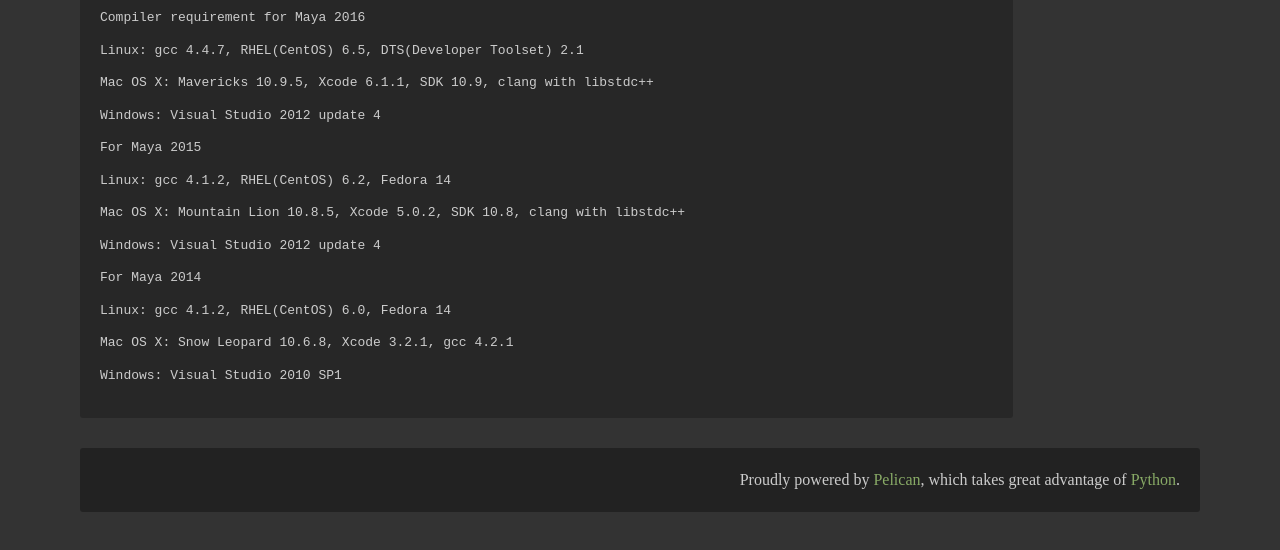
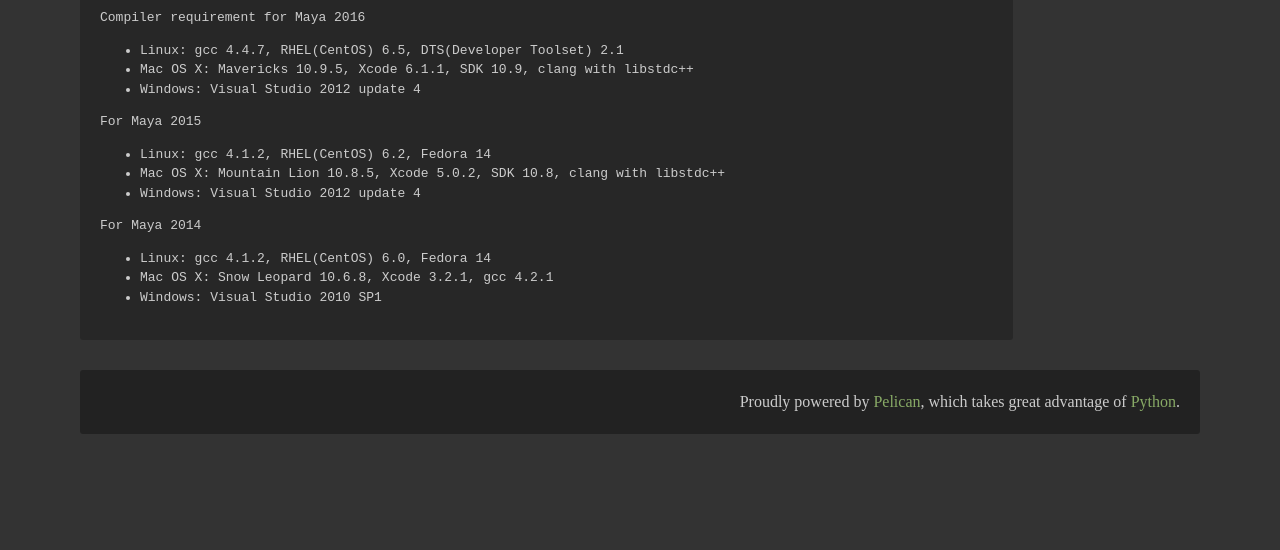
Before and after one commit to HtwoO/HtwoO.github.io, a plain HTML site: page maya-compiler-requirement.html in a window 1280 px wide. Shown: the part 208-758 px from the top of the page. Drawn offline with nearby package versions, Linux system fonts and the light colour scheme.

Commit message:
prettier formatting

```diff
--- a/maya-compiler-requirement.html
+++ b/maya-compiler-requirement.html
@@ -33,17 +33,23 @@
         <div class="article-content">
             <p>Below is compiler requirement for plugin development for the three latest version of Autodesk Maya.</p>
 <p>Compiler requirement for Maya 2016</p>
-<p>Linux: gcc 4.4.7, RHEL(CentOS) 6.5, DTS(Developer Toolset) 2.1</p>
-<p>Mac OS X: Mavericks 10.9.5, Xcode 6.1.1, SDK 10.9, clang with libstdc++</p>
-<p>Windows: Visual Studio 2012 update 4</p>
+<ul class="simple">
+<li>Linux: gcc 4.4.7, RHEL(CentOS) 6.5, DTS(Developer Toolset) 2.1</li>
+<li>Mac OS X: Mavericks 10.9.5, Xcode 6.1.1, SDK 10.9, clang with libstdc++</li>
+<li>Windows: Visual Studio 2012 update 4</li>
+</ul>
 <p>For Maya 2015</p>
-<p>Linux: gcc 4.1.2, RHEL(CentOS) 6.2, Fedora 14</p>
-<p>Mac OS X: Mountain Lion 10.8.5, Xcode 5.0.2, SDK 10.8, clang with libstdc++</p>
-<p>Windows: Visual Studio 2012 update 4</p>
+<ul class="simple">
+<li>Linux: gcc 4.1.2, RHEL(CentOS) 6.2, Fedora 14</li>
+<li>Mac OS X: Mountain Lion 10.8.5, Xcode 5.0.2, SDK 10.8, clang with libstdc++</li>
+<li>Windows: Visual Studio 2012 update 4</li>
+</ul>
 <p>For Maya 2014</p>
-<p>Linux: gcc 4.1.2, RHEL(CentOS) 6.0, Fedora 14</p>
-<p>Mac OS X: Snow Leopard 10.6.8, Xcode 3.2.1, gcc 4.2.1</p>
-<p>Windows: Visual Studio 2010 SP1</p>
+<ul class="simple">
+<li>Linux: gcc 4.1.2, RHEL(CentOS) 6.0, Fedora 14</li>
+<li>Mac OS X: Snow Leopard 10.6.8, Xcode 3.2.1, gcc 4.2.1</li>
+<li>Windows: Visual Studio 2010 SP1</li>
+</ul>
 
         </div>
 
```
